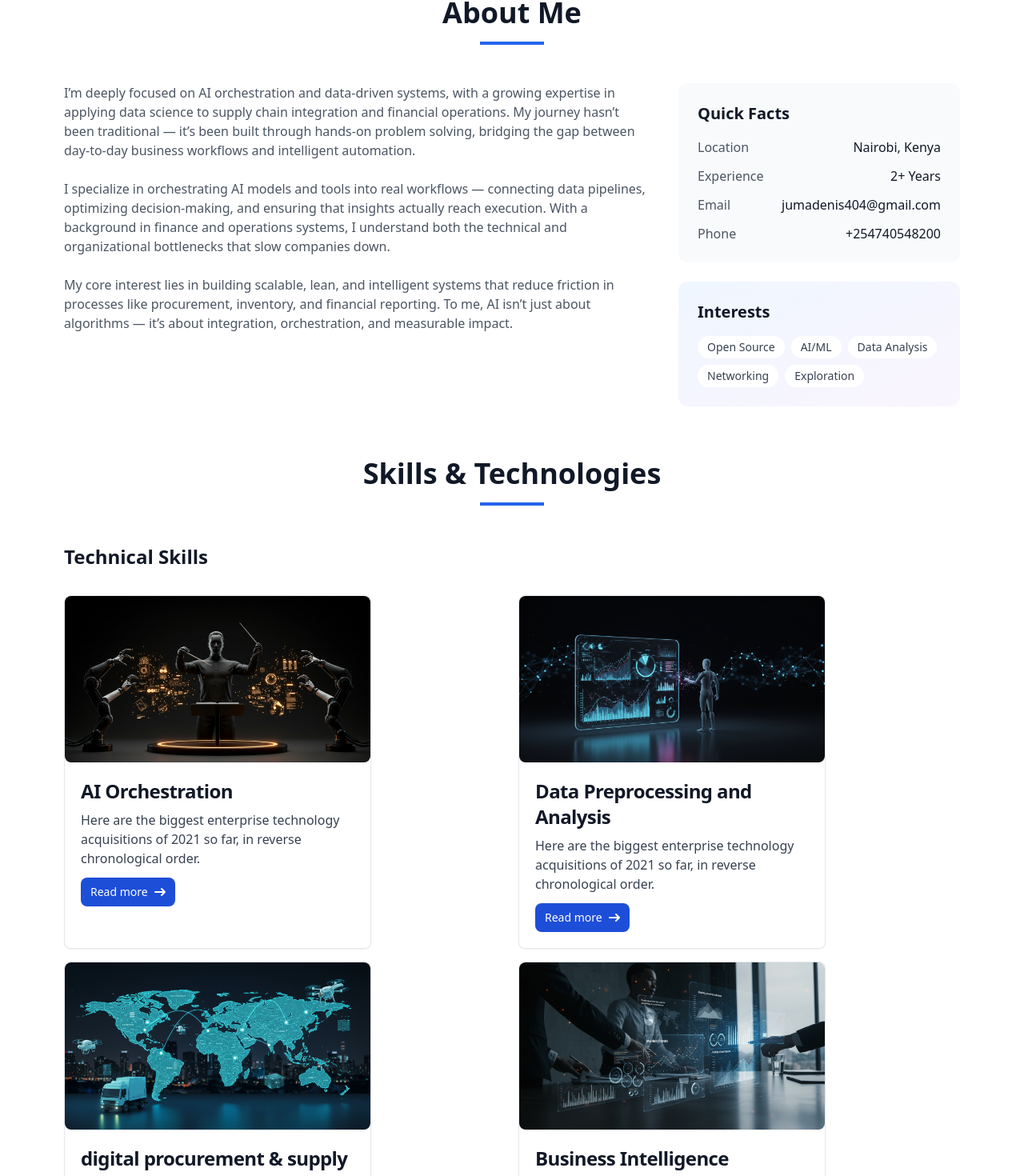
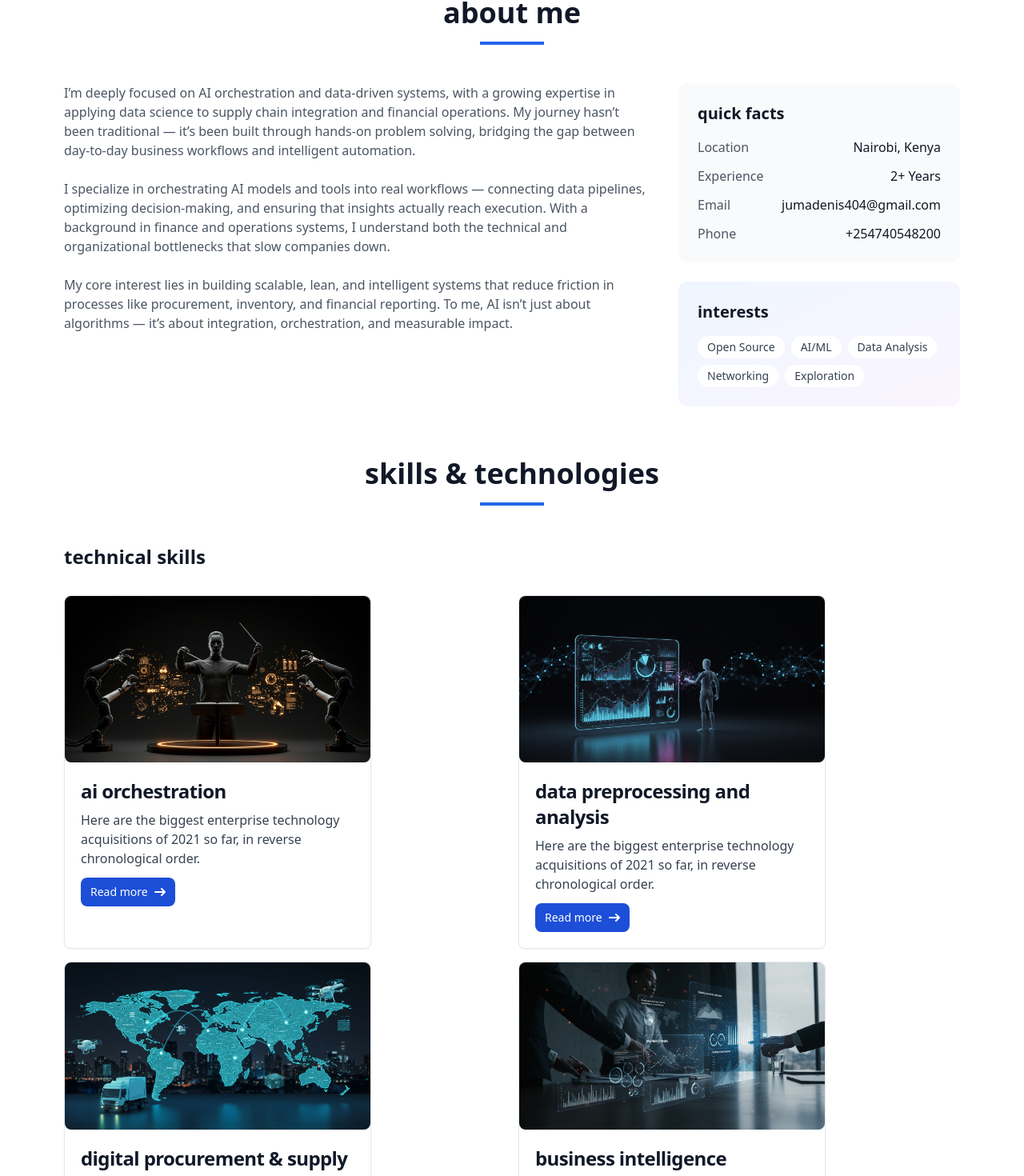
Before and after one commit to therealjuma/portfolio, a React (Vite) app in the folder projects/my-tailwind-app/: page / in a window 1280 px wide. Shown: the part 516-1986 px from the top of the page at 80% size. Built offline with nearby package versions, Linux system fonts and the light colour scheme.

Commit message:
Minor update

```diff
--- a/projects/my-tailwind-app/src/About.jsx
+++ b/projects/my-tailwind-app/src/About.jsx
@@ -3,7 +3,7 @@ const About = () => {
         <section id="about" class="py-16 bg-white dark:bg-gray-800">
             <div class="max-w-6xl mx-auto px-4">
                 <div class="text-center mb-12">
-                    <h2 class="text-4xl font-bold text-gray-900 dark:text-white mb-4">About Me</h2>
+                    <h2 class="text-4xl font-bold text-gray-900 dark:text-white mb-4">about me</h2>
                     <div class="w-20 h-1 bg-blue-600 mx-auto"></div>
                 </div>
                 <div class="grid grid-cols-1 lg:grid-cols-3 gap-8">
@@ -22,7 +22,7 @@ const About = () => {
                     </div>
                     <div class="space-y-6">
                         <div class="bg-gray-50 dark:bg-gray-700 rounded-xl p-6">
-                            <h3 class="text-xl font-semibold text-gray-900 dark:text-white mb-4">Quick Facts</h3>
+                            <h3 class="text-xl font-semibold text-gray-900 dark:text-white mb-4">quick facts</h3>
                             <div class="space-y-3">
                                 <div class="flex justify-between">
                                     <span class="text-gray-600 dark:text-gray-300">Location</span>
@@ -43,7 +43,7 @@ const About = () => {
                             </div>
                         </div>
                         <div class="bg-gradient-to-br from-blue-50 to-purple-50 dark:from-blue-900/20 dark:to-purple-900/20 rounded-xl p-6">
-                            <h3 class="text-xl font-semibold text-gray-900 dark:text-white mb-4">Interests</h3>
+                            <h3 class="text-xl font-semibold text-gray-900 dark:text-white mb-4">interests</h3>
                             <div class="flex flex-wrap gap-2">
                                 <span class="bg-white dark:bg-gray-700 px-3 py-1 rounded-full text-sm text-gray-700 dark:text-gray-300">Open Source</span>
                                 <span class="bg-white dark:bg-gray-700 px-3 py-1 rounded-full text-sm text-gray-700 dark:text-gray-300">AI/ML</span>
--- a/projects/my-tailwind-app/src/Hero.jsx
+++ b/projects/my-tailwind-app/src/Hero.jsx
@@ -3,12 +3,12 @@ import myProfileImage from './assets/photo.jpg';
 
 const Hero = () => {
     return (
-        <section class="bg-gray-100 dark:bg-gray-800">
+        <section class="bg-gray-100 dark:bg-gray-700">
             <div class="container mx-auto py-16 px-4 sm:px-6 lg:px-8">
                 <div class="grid grid-cols-1 md:grid-cols-2 items-center gap-8">
                     <div class="max-w-lg">
-                        <h2 class="text-3xl font-extrabold text-gray-900 sm:text-4xl">denis juma</h2>
-                        <p class="mt-4 text-gray-600 text-lg"><span className='text-teal-900 font-extrabold'>JumaGPT</span>: Hello! I'm Denis Juma, a data scientist with a background in procurement and supply chain management. I'm passionate about integrating AI with supply chain processes to drive innovation and efficiency. Welcome to my portfolio!</p>
+                        <h2 class="text-3xl font-extrabold text-gray-900 sm:text-4xl dark:text-white mb-4">denis juma</h2>
+                        <p class="mt-4 text-gray-600 text-lg dark:text-gray-300"><span className='text-teal-900 font-extrabold'>JumaGPT</span>: Hello! I'm Denis Juma, a data scientist with a background in procurement and supply chain management. I'm passionate about integrating AI with supply chain processes to drive innovation and efficiency. Welcome to my portfolio!</p>
                     </div>
                     <div class="mt-12 md:mt-0">
                         <img src={myProfileImage} alt="Denis Juma Profile Picture" className="w-80 h-80 rounded-lg object-cover" />
--- a/projects/my-tailwind-app/src/Skills.jsx
+++ b/projects/my-tailwind-app/src/Skills.jsx
@@ -7,12 +7,12 @@ const Skills = () => {
     return (
         <div className="max-w-6xl mx-auto px-4">
             <div className="text-center mb-12">
-                <h2 className="text-4xl font-bold text-gray-900 dark:text-white mb-4">Skills & Technologies</h2>
+                <h2 className="text-4xl font-bold text-gray-900 dark:text-white mb-4">skills & technologies</h2>
                 <div className="w-20 h-1 bg-blue-600 mx-auto"></div>
             </div>
 
 
-            <h3 className="text-2xl font-bold text-gray-900 dark:text-white mb-8">Technical Skills</h3>
+            <h3 className="text-2xl font-bold text-gray-900 dark:text-white mb-8">technical skills</h3>
 
             <div className="grid grid-cols-1 md:grid-cols-2 gap-4 justify-center">
                 <div class="max-w-sm bg-white border border-gray-200 rounded-lg shadow-sm dark:bg-gray-800 dark:border-gray-700">
@@ -21,7 +21,7 @@ const Skills = () => {
                     </a>
                     <div class="p-5">
                         <a href="#">
-                            <h5 class="mb-2 text-2xl font-bold tracking-tight text-gray-900 dark:text-white">AI Orchestration</h5>
+                            <h5 class="mb-2 text-2xl font-bold tracking-tight text-gray-900 dark:text-white">ai orchestration</h5>
                         </a>
                         <p class="mb-3 font-normal text-gray-700 dark:text-gray-400">Here are the biggest enterprise technology acquisitions of 2021 so far, in reverse chronological order.</p>
                         <a href="#" class="inline-flex items-center px-3 py-2 text-sm font-medium text-center text-white bg-blue-700 rounded-lg hover:bg-blue-800 focus:ring-4 focus:outline-none focus:ring-blue-300 dark:bg-blue-600 dark:hover:bg-blue-700 dark:focus:ring-blue-800">
@@ -38,7 +38,7 @@ const Skills = () => {
                     </a>
                     <div class="p-5">
                         <a href="#">
-                            <h5 class="mb-2 text-2xl font-bold tracking-tight text-gray-900 dark:text-white">Data Preprocessing and Analysis</h5>
+                            <h5 class="mb-2 text-2xl font-bold tracking-tight text-gray-900 dark:text-white">data preprocessing and analysis</h5>
                         </a>
                         <p class="mb-3 font-normal text-gray-700 dark:text-gray-400">Here are the biggest enterprise technology acquisitions of 2021 so far, in reverse chronological order.</p>
                         <a href="#" class="inline-flex items-center px-3 py-2 text-sm font-medium text-center text-white bg-blue-700 rounded-lg hover:bg-blue-800 focus:ring-4 focus:outline-none focus:ring-blue-300 dark:bg-blue-600 dark:hover:bg-blue-700 dark:focus:ring-blue-800">
@@ -72,7 +72,7 @@ const Skills = () => {
                     </a>
                     <div class="p-5">
                         <a href="#">
-                            <h5 class="mb-2 text-2xl font-bold tracking-tight text-gray-900 dark:text-white">Business Intelligence</h5>
+                            <h5 class="mb-2 text-2xl font-bold tracking-tight text-gray-900 dark:text-white">business intelligence</h5>
                         </a>
                         <p class="mb-3 font-normal text-gray-700 dark:text-gray-400">Here are the biggest enterprise technology acquisitions of 2021 so far, in reverse chronological order.</p>
                         <a href="#" class="inline-flex items-center px-3 py-2 text-sm font-medium text-center text-white bg-blue-700 rounded-lg hover:bg-blue-800 focus:ring-4 focus:outline-none focus:ring-blue-300 dark:bg-blue-600 dark:hover:bg-blue-700 dark:focus:ring-blue-800">
```
